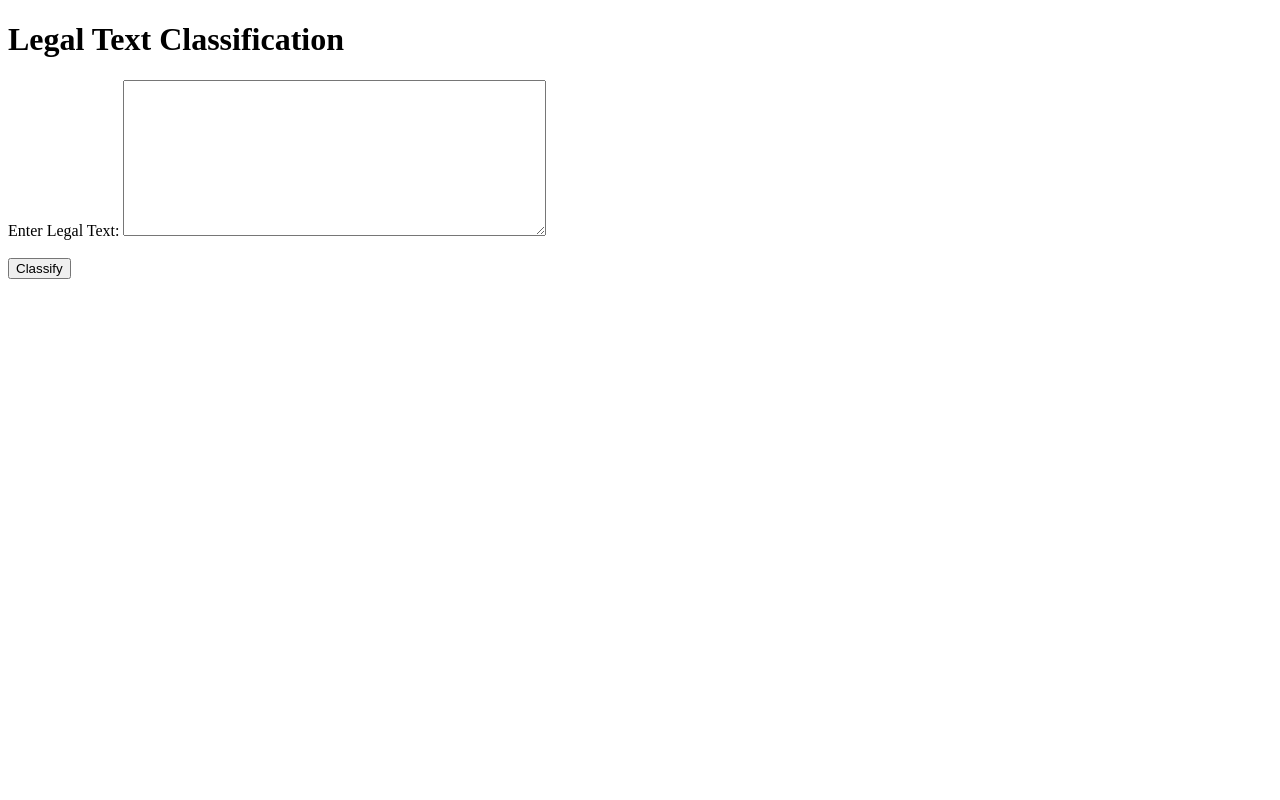
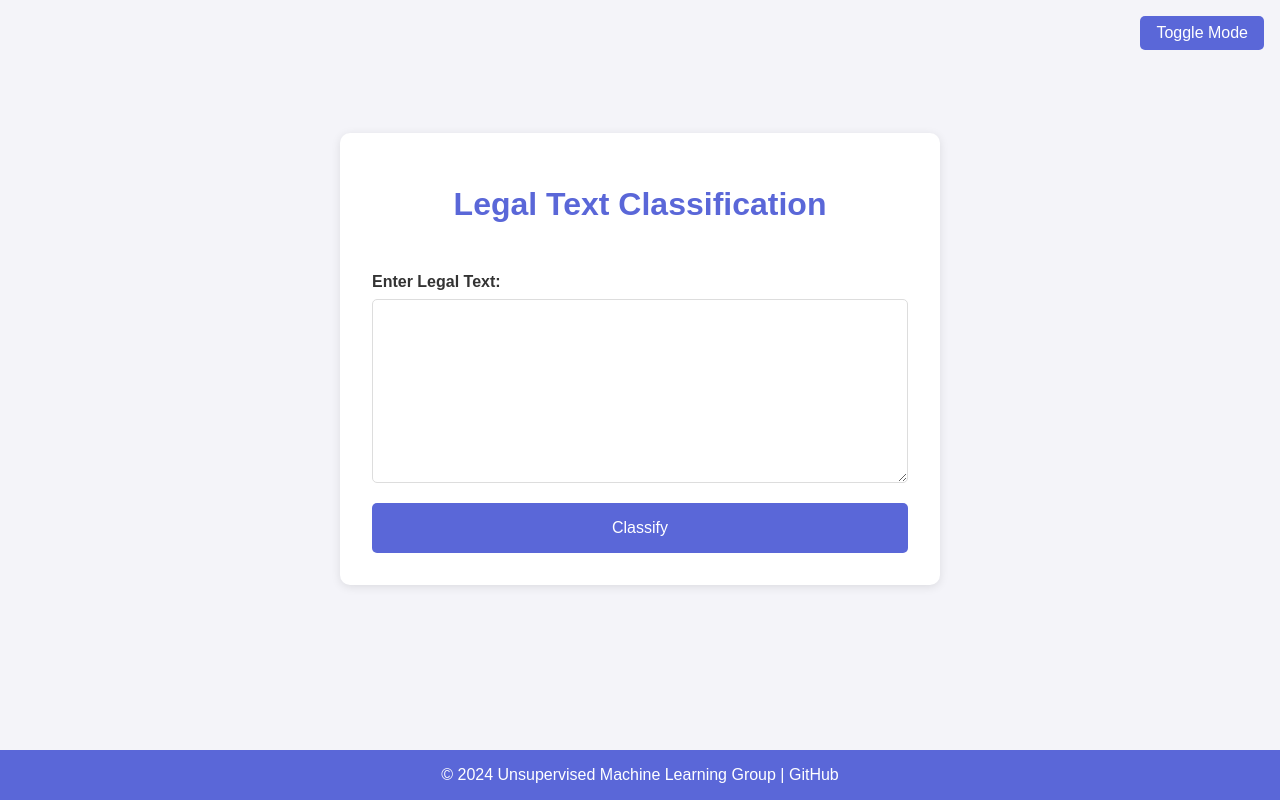
Before and after one commit to leighTOR/CSST104, a Flask app: page / in a window 1280 px wide. Run offline with Flask 3, Linux system fonts and the light colour scheme; parts of the project's set-up code (start-up, migrations or seed data) failed here and were passed over.

Commit message:
Update index.html

```diff
--- a/CSST104Finals_Unsupervised/templates/index.html
+++ b/CSST104Finals_Unsupervised/templates/index.html
@@ -2,17 +2,168 @@
 <html lang="en">
 <head>
     <meta charset="UTF-8">
+    <meta name="viewport" content="width=device-width, initial-scale=1.0">
     <title>Legal Text Classification</title>
+    <link rel="icon" type="image/x-icon" href="/templates/logo.ico">
+    <style>
+        :root {
+            --container-bg: #fff;
+            --primary-color: #5A67D8;
+            --primary-hover-color: #4C51BF;
+            --border-color: #ddd;
+            --textarea-bg: #fff;
+            --textarea-color: #333;
+            --result-bg: #EDF2F7;
+            --background-color: #f4f4f9;
+            --text-color: #333;
+            --footer-bg: #5A67D8;
+            --footer-text-color: #fff;
+        }
+        [data-theme="dark"] {
+            --container-bg: #2D3748;
+            --primary-color: #68D391;
+            --primary-hover-color: #48BB78;
+            --border-color: #4A5568;
+            --textarea-bg: #4A5568;
+            --textarea-color: #E2E8F0;
+            --result-bg: #2C5282;
+            --background-color: #1A202C;
+            --text-color: #E2E8F0;
+            --footer-bg: #1A202C;
+            --footer-text-color: #68D391;
+        }
+        body {
+            display: flex;
+            flex-direction: column;
+            align-items: center;
+            justify-content: space-between;
+            min-height: 100vh;
+            margin: 0;
+            padding: 0;
+            font-family: Arial, sans-serif;
+            background-color: var(--background-color);
+            color: var(--text-color);
+            transition: background-color 0.3s, color 0.3s;
+        }
+        .container {
+            background: var(--container-bg);
+            padding: 2rem;
+            border-radius: 10px;
+            box-shadow: 0 2px 10px rgba(0, 0, 0, 0.1);
+            max-width: 600px;
+            width: 90%;
+            box-sizing: border-box;
+            transition: background-color 0.3s, color 0.3s;
+            margin-bottom: 2rem;
+        }
+        h1 {
+            text-align: center;
+            color: var(--primary-color);
+            margin-bottom: 1rem;
+        }
+        label {
+            display: block;
+            margin: 1rem 0 0.5rem;
+            font-weight: bold;
+        }
+        textarea {
+            width: 100%;
+            padding: 1rem;
+            border: 1px solid var(--border-color);
+            border-radius: 5px;
+            resize: vertical;
+            box-sizing: border-box;
+            background-color: var(--textarea-bg);
+            color: var(--textarea-color);
+        }
+        input[type="submit"] {
+            display: block;
+            width: 100%;
+            padding: 1rem;
+            margin-top: 1rem;
+            background: var(--primary-color);
+            color: #fff;
+            border: none;
+            border-radius: 5px;
+            cursor: pointer;
+            font-size: 1rem;
+        }
+        input[type="submit"]:hover {
+            background: var(--primary-hover-color);
+        }
+        #result {
+            margin-top: 1rem;
+            padding: 1rem;
+            background: var(--result-bg);
+            border-radius: 5px;
+            display: none;
+        }
+        .toggle-button {
+            position: fixed;
+            top: 1rem;
+            right: 1rem;
+            padding: 0.5rem 1rem;
+            background: var(--primary-color);
+            color: #fff;
+            border: none;
+            border-radius: 5px;
+            cursor: pointer;
+            font-size: 1rem;
+            transition: background-color 0.3s;
+        }
+        .toggle-button:hover {
+            background: var(--primary-hover-color);
+        }
+        footer {
+            background: var(--footer-bg);
+            color: var(--footer-text-color);
+            padding: 1rem;
+            text-align: center;
+            width: 100%;
+            box-sizing: border-box;
+            transition: background-color 0.3s, color 0.3s;
+        }
+        footer a {
+            color: var(--footer-text-color);
+            text-decoration: none;
+        }
+        footer a:hover {
+            text-decoration: underline;
+        }
+        @media (max-width: 600px) {
+            .container {
+                padding: 1rem;
+            }
+            .toggle-button {
+                top: 0.5rem;
+                right: 0.5rem;
+                padding: 0.3rem 0.6rem;
+                font-size: 0.9rem;
+            }
+        }
+    </style>
 </head>
-<body>
-    <h1>Legal Text Classification</h1>
-    <form action="/predict" method="post">
-        <label for="case_text">Enter Legal Text:</label>
-        <textarea id="case_text" name="case_text" rows="10" cols="50"></textarea><br><br>
-        <input type="submit" value="Classify">
-    </form>
-    <div id="result"></div>
+<body data-theme="light">
+    <button class="toggle-button" onclick="toggleMode()">Toggle Mode</button>
+    <div></div>
+    <div class="container">
+        <h1>Legal Text Classification</h1><br>
+        <form>
+            <label for="case_text">Enter Legal Text:</label>
+            <textarea id="case_text" name="case_text" rows="10"></textarea>
+            <input type="submit" value="Classify">
+        </form>
+        <div id="result"></div>
+    </div>
+
     <script>
+        function toggleMode() {
+            const body = document.body;
+            const currentTheme = body.getAttribute('data-theme');
+            const newTheme = currentTheme === 'light' ? 'dark' : 'light';
+            body.setAttribute('data-theme', newTheme);
+        }
+
         document.querySelector('form').onsubmit = async (e) => {
             e.preventDefault();
             const formData = new FormData(e.target);
@@ -21,8 +172,13 @@
                 body: formData
             });
             const result = await response.json();
-            document.getElementById('result').innerText = `Category: ${result.category}`;
+            const resultDiv = document.getElementById('result');
+            resultDiv.innerText = `Category: ${result.category}`;
+            resultDiv.style.display = 'block';
         };
     </script>
 </body>
+<footer>
+    © 2024 Unsupervised Machine Learning Group | <a href="https://github.com/leighTOR/CSST104/tree/main/CSST104Finals_Unsupervised" target="_blank">GitHub</a>
+</footer>
 </html>
```
